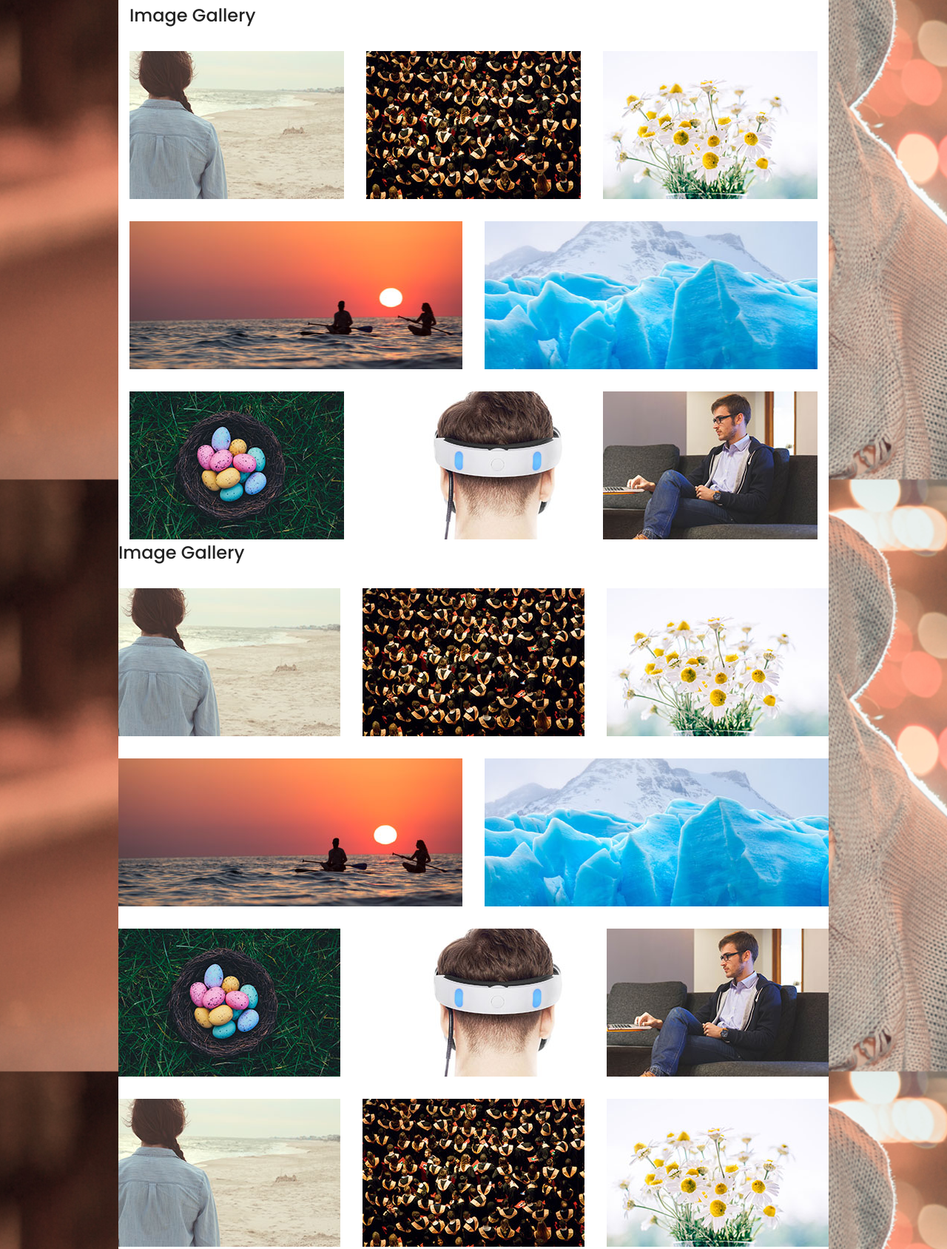
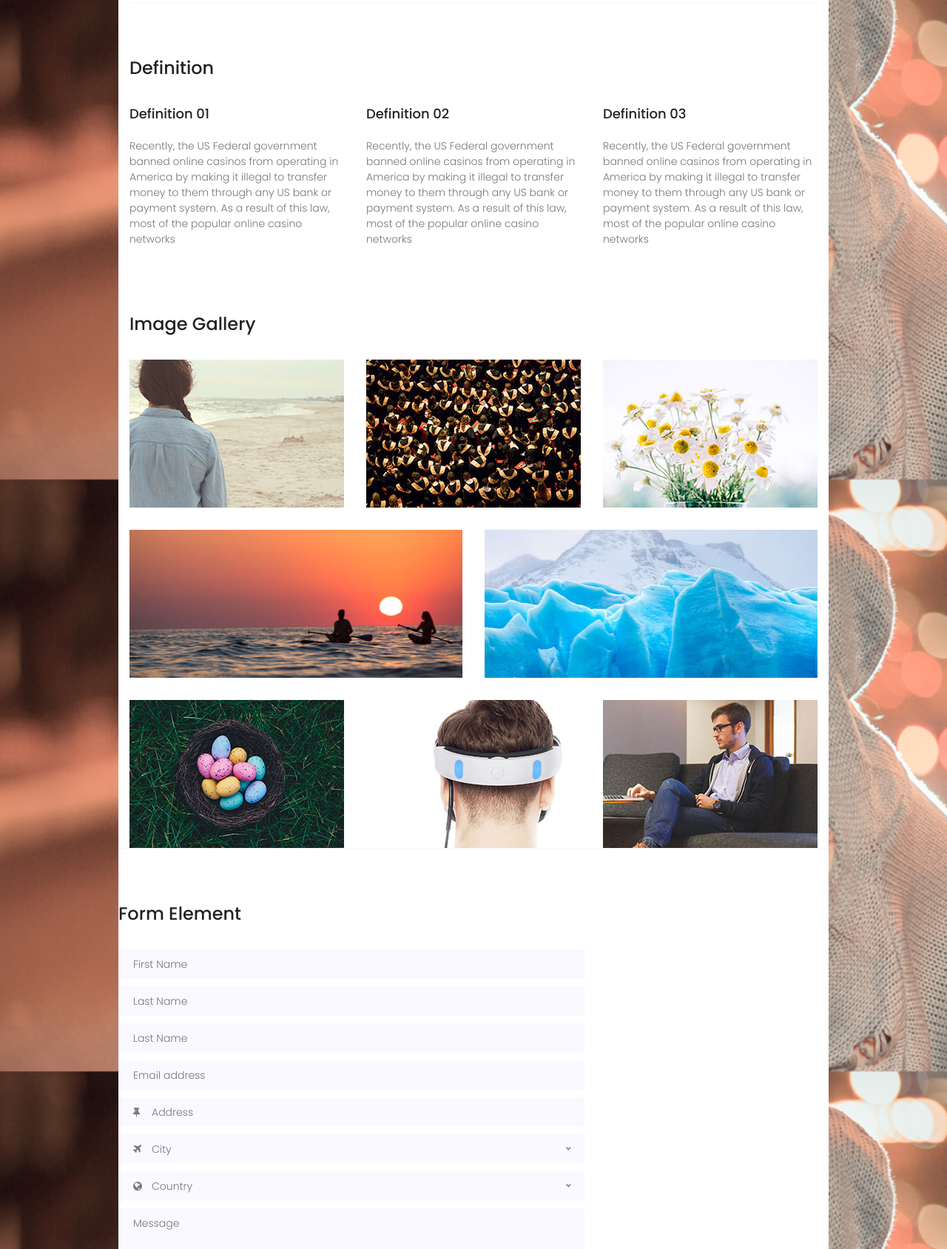
Before and after one commit to CCastillo-1506/MiBlogDeHumor.github.io, a plain HTML site: page FotoAlbum.html in a window 1280 px wide. Shown: the part 1752-3440 px from the top of the page at 74% size. Drawn offline with nearby package versions, Linux system fonts and the light colour scheme.

Commit message:
Update FotoAlbum.html

```diff
--- a/FotoAlbum.html
+++ b/FotoAlbum.html
@@ -99,90 +99,29 @@
 							</div>
 						</div>
 					</div>
-					<h3>Image Gallery</h3>
-						<div class="row gallery-item">
+					<div class="section-top-border">
+						<h3 class="mb-30">Definition</h3>
+						<div class="row">
 							<div class="col-md-4">
-								<a href="img/g1.jpg" class="img-pop-up"><div class="single-gallery-image" style="background: url(img/g1.jpg);"></div></a>
+								<div class="single-defination">
+									<h4 class="mb-20">Definition 01</h4>
+									<p>Recently, the US Federal government banned online casinos from operating in America by making it illegal to transfer money to them through any US bank or payment system. As a result of this law, most of the popular online casino networks</p>
+								</div>
 							</div>
 							<div class="col-md-4">
-								<a href="img/g2.jpg" class="img-pop-up"><div class="single-gallery-image" style="background: url(img/g2.jpg);"></div></a>
+								<div class="single-defination">
+									<h4 class="mb-20">Definition 02</h4>
+									<p>Recently, the US Federal government banned online casinos from operating in America by making it illegal to transfer money to them through any US bank or payment system. As a result of this law, most of the popular online casino networks</p>
+								</div>
 							</div>
 							<div class="col-md-4">
-								<a href="img/g3.jpg" class="img-pop-up"><div class="single-gallery-image" style="background: url(img/g3.jpg);"></div></a>
+								<div class="single-defination">
+									<h4 class="mb-20">Definition 03</h4>
+									<p>Recently, the US Federal government banned online casinos from operating in America by making it illegal to transfer money to them through any US bank or payment system. As a result of this law, most of the popular online casino networks</p>
+								</div>
 							</div>
-							<div class="col-md-6">
-								<a href="img/g4.jpg" class="img-pop-up"><div class="single-gallery-image" style="background: url(img/g4.jpg);"></div></a>
-							</div>
-							<div class="col-md-6">
-								<a href="img/g5.jpg" class="img-pop-up"><div class="single-gallery-image" style="background: url(img/g5.jpg);"></div></a>
-							</div>
-							<div class="col-md-4">
-								<a href="img/g6.jpg" class="img-pop-up"><div class="single-gallery-image" style="background: url(img/g6.jpg);"></div></a>
-							</div>
-							<div class="col-md-4">
-								<a href="img/g7.jpg" class="img-pop-up"><div class="single-gallery-image" style="background: url(img/g7.jpg);"></div></a>
-							</div>
-							<div class="col-md-4">
-								<a href="img/g8.jpg" class="img-pop-up"><div class="single-gallery-image" style="background: url(img/g8.jpg);"></div></a>
-										</div>
-									</div>
-								</div>
-					<h3>Image Gallery</h3>
-						<div class="row gallery-item">
-							<div class="col-md-4">
-								<a href="img/g1.jpg" class="img-pop-up"><div class="single-gallery-image" style="background: url(img/g1.jpg);"></div></a>
-							</div>
-							<div class="col-md-4">
-								<a href="img/g2.jpg" class="img-pop-up"><div class="single-gallery-image" style="background: url(img/g2.jpg);"></div></a>
-							</div>
-							<div class="col-md-4">
-								<a href="img/g3.jpg" class="img-pop-up"><div class="single-gallery-image" style="background: url(img/g3.jpg);"></div></a>
-							</div>
-							<div class="col-md-6">
-								<a href="img/g4.jpg" class="img-pop-up"><div class="single-gallery-image" style="background: url(img/g4.jpg);"></div></a>
-							</div>
-							<div class="col-md-6">
-								<a href="img/g5.jpg" class="img-pop-up"><div class="single-gallery-image" style="background: url(img/g5.jpg);"></div></a>
-							</div>
-							<div class="col-md-4">
-								<a href="img/g6.jpg" class="img-pop-up"><div class="single-gallery-image" style="background: url(img/g6.jpg);"></div></a>
-							</div>
-							<div class="col-md-4">
-								<a href="img/g7.jpg" class="img-pop-up"><div class="single-gallery-image" style="background: url(img/g7.jpg);"></div></a>
-							</div>
-							<div class="col-md-4">
-								<a href="img/g8.jpg" class="img-pop-up"><div class="single-gallery-image" style="background: url(img/g8.jpg);"></div></a>
-										</div>
-									</div>
-								</div>
-					<h3></h3>
-						<div class="row gallery-item">
-							<div class="col-md-4">
-								<a href="img/g1.jpg" class="img-pop-up"><div class="single-gallery-image" style="background: url(img/g1.jpg);"></div></a>
-							</div>
-							<div class="col-md-4">
-								<a href="img/g2.jpg" class="img-pop-up"><div class="single-gallery-image" style="background: url(img/g2.jpg);"></div></a>
-							</div>
-							<div class="col-md-4">
-								<a href="img/g3.jpg" class="img-pop-up"><div class="single-gallery-image" style="background: url(img/g3.jpg);"></div></a>
-							</div>
-							<div class="col-md-6">
-								<a href="img/g4.jpg" class="img-pop-up"><div class="single-gallery-image" style="background: url(img/g4.jpg);"></div></a>
-							</div>
-							<div class="col-md-6">
-								<a href="img/g5.jpg" class="img-pop-up"><div class="single-gallery-image" style="background: url(img/g5.jpg);"></div></a>
-							</div>
-							<div class="col-md-4">
-								<a href="img/g6.jpg" class="img-pop-up"><div class="single-gallery-image" style="background: url(img/g6.jpg);"></div></a>
-							</div>
-							<div class="col-md-4">
-								<a href="img/g7.jpg" class="img-pop-up"><div class="single-gallery-image" style="background: url(img/g7.jpg);"></div></a>
-							</div>
-							<div class="col-md-4">
-								<a href="img/g8.jpg" class="img-pop-up"><div class="single-gallery-image" style="background: url(img/g8.jpg);"></div></a>
-										</div>
-									</div>
-								</div>
+						</div>
+					</div>
 						<h3>Image Gallery</h3>
 						<div class="row gallery-item">
 							<div class="col-md-4">
```
